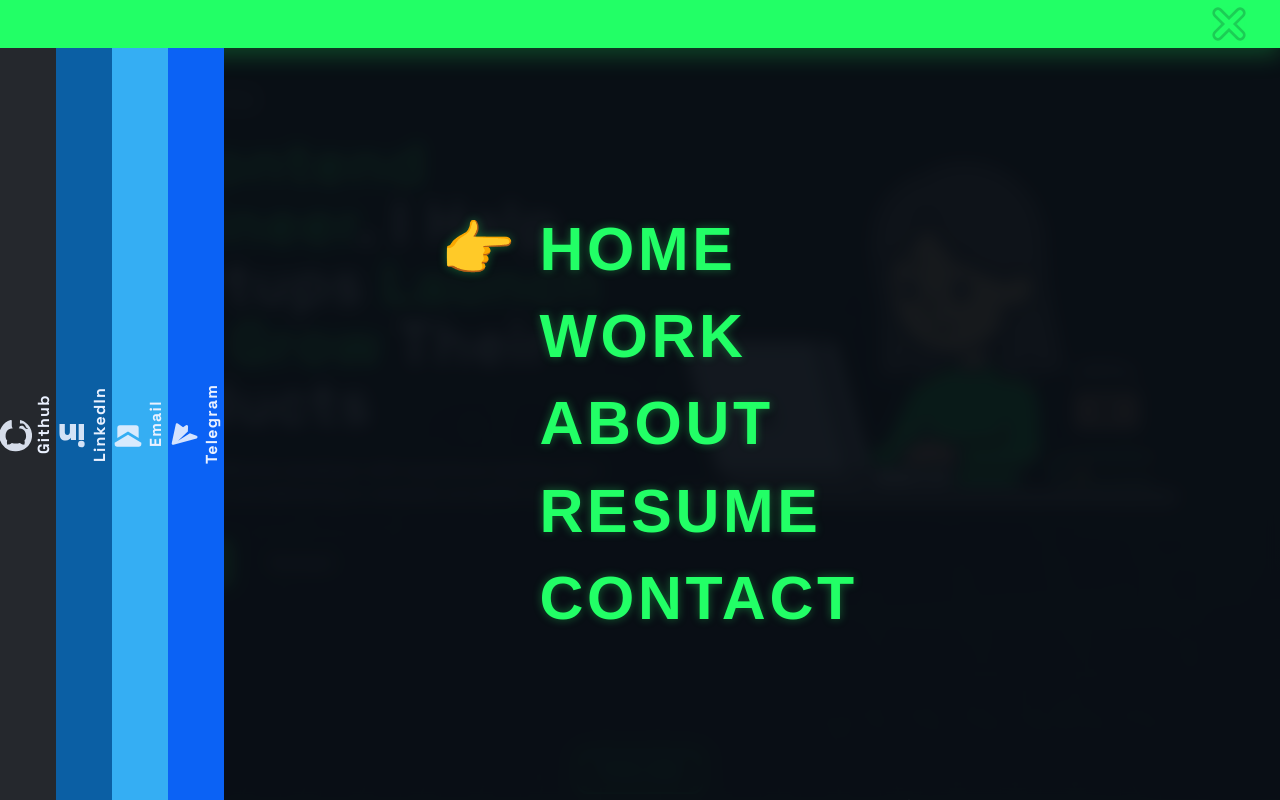
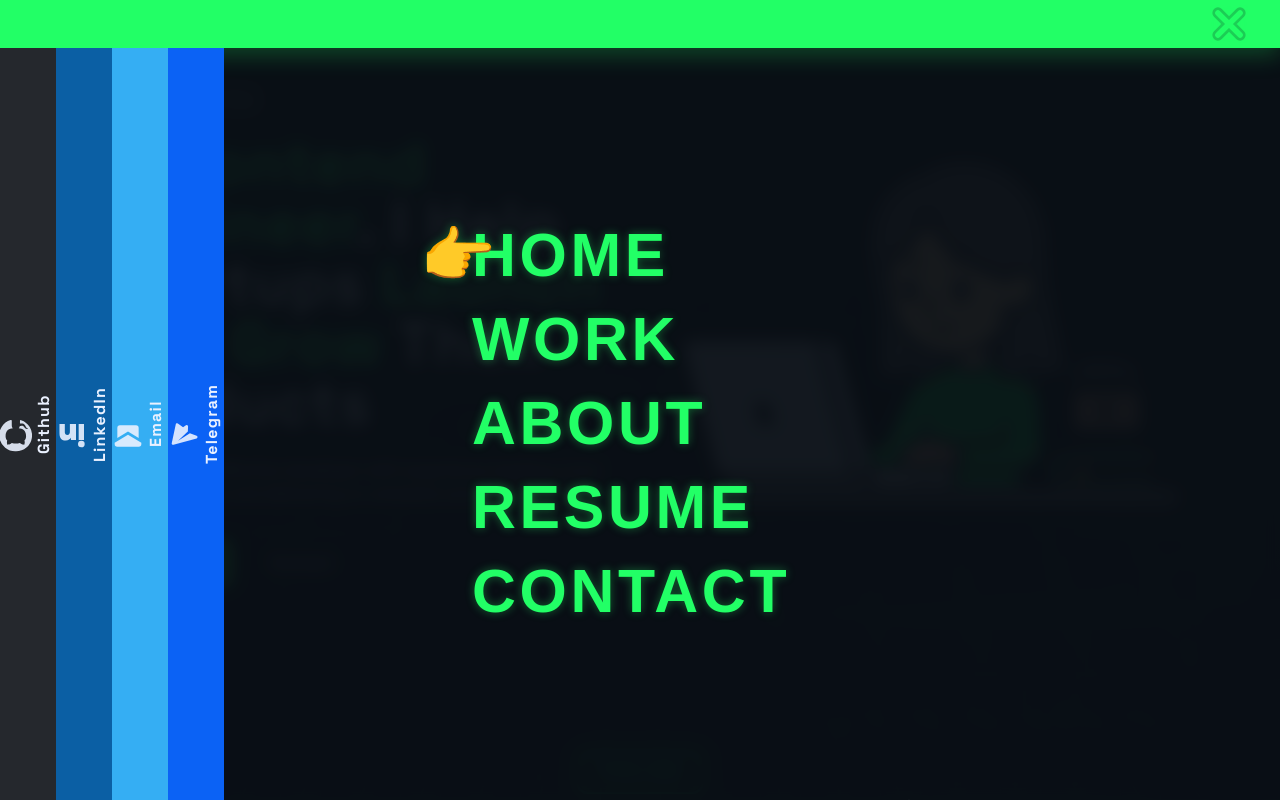
Before and after one commit to TINANOROUZI/portfolio-tina, a React (Vite) app: page / in a window 1280 px wide. Both pictures are taken after a click on the button "Open menu". Built offline with nearby package versions, Linux system fonts and the light colour scheme.

Commit message:
Update OverlayMenu.jsx

```diff
--- a/src/components/nav/OverlayMenu.jsx
+++ b/src/components/nav/OverlayMenu.jsx
@@ -114,51 +114,47 @@ export default function OverlayMenu({ open, onClose }) {
           ))}
         </div>
 
-        {/* RIGHT MENU */}
-        <div className="flex-1 grid place-items-center p-16 sm:p-6 overflow-y-auto">
-          <ul className="w-full max-w-[520px] space-y-6">
-            {menu.map((m, i) => (
+        {/* RIGHT MENU (stable + responsive) */}
+        <div className="flex-1 min-w-0 overflow-y-auto px-6 sm:px-8 md:px-10 py-8 grid place-items-center">
+          <ul className="w-full max-w-[560px] space-y-6 sm:space-y-5">
+            {menu.map((m, i) => {
+              const Inner = "to" in m ? Link : "a";
+              const innerProps =
+                "to" in m
+                  ? { to: m.to }
+                  : {
+                      href: m.href,
+                      target: m.newTab ? "_blank" : "_self",
+                      rel: m.newTab ? "noreferrer" : undefined,
+                    };
+
+              return (
                 <li
                   key={m.label}
                   className="reveal"
                   data-delay={i + 1}
                   onMouseEnter={() => setActive(i)}
                 >
-                {"to" in m ? (
-                  <Link
-                    to={m.to}
+                  <Inner
+                    {...innerProps}
                     onClick={onClose}
-                    className="menu-link font-stencil text-[clamp(28px,10vw,64px)] leading-[1.04]"
+                    className="menu-link font-stencil inline-flex items-center text-center leading-[1.05]
+                               text-[clamp(22px,8vw,56px)] select-none"
                   >
+                    {/* reserved box for pointer to avoid layout shift */}
+                    <span className="relative inline-block w-7 sm:w-8 mr-2">
                       <span
-                      className={`pointer mr-2 ${
-                        active === i ? "opacity-100 translate-x-0" : "opacity-0 -translate-x-3"
-                      }`}
+                        className={`absolute left-0 top-1/2 -translate-y-1/2 transition-all duration-300
+                                   ${active === i ? "opacity-100 translate-x-0" : "opacity-0 -translate-x-2"}`}
                       >
                         👉
                       </span>
-                    {m.label}
-                  </Link>
-                ) : (
-                  <a
-                    href={m.href}
-                    onClick={onClose}
-                    className="menu-link font-stencil text-[clamp(28px,10vw,64px)] leading-[1.04]"
-                    target={m.newTab ? "_blank" : "_self"}
-                    rel={m.newTab ? "noreferrer" : undefined}
-                  >
-                    <span
-                      className={`pointer mr-2 ${
-                        active === i ? "opacity-100 translate-x-0" : "opacity-0 -translate-x-3"
-                      }`}
-                    >
-                      👉
                     </span>
-                    {m.label}
-                  </a>
-                )}
+                    <span className="block">{m.label}</span>
+                  </Inner>
                 </li>
-            ))}
+              );
+            })}
           </ul>
         </div>
       </div>
```
Lines whose indentation alone changed are shown as unchanged.
